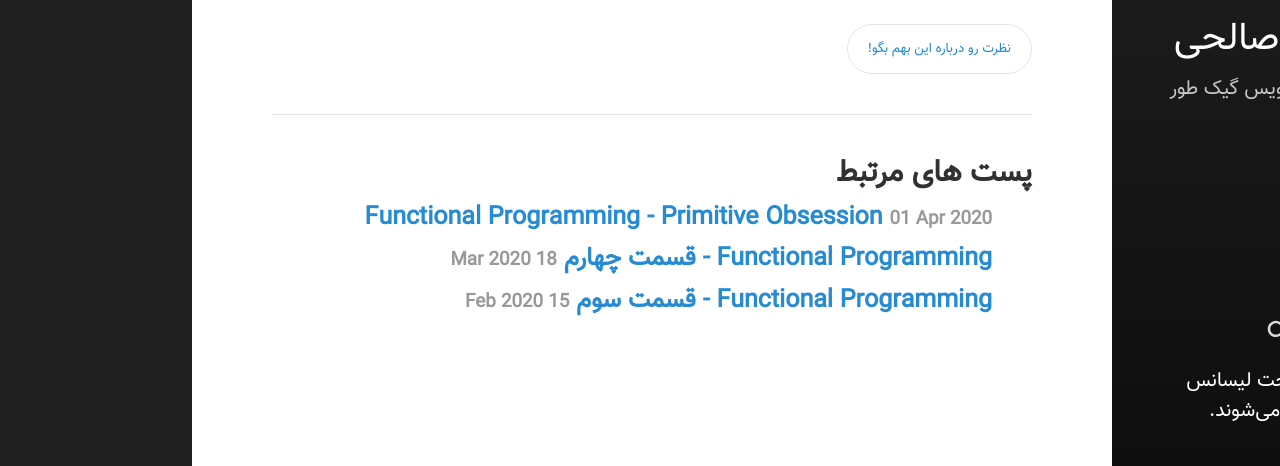
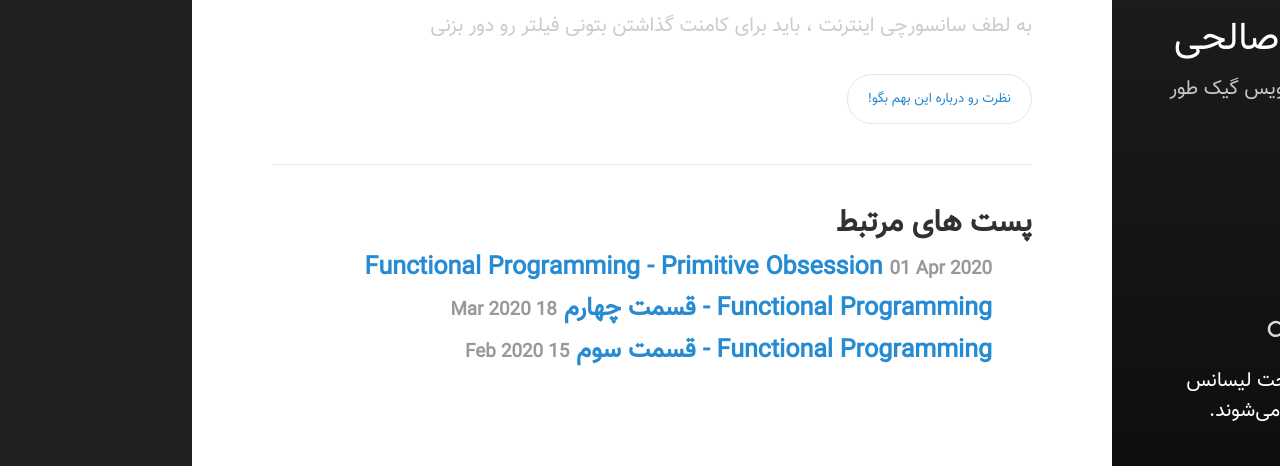
Before and after one commit to 1saeedsalehi/1saeedsalehi.github.io, a Jekyll site: the page built from _posts/2015-09-08-hidden-file.md, in a window 1280 px wide, cut to the strip 799-1265 px from the top of the page. Built offline with Jekyll 4.4.1, drawn with Linux system fonts in a browser that asks for light colours.

Commit message:
add description to comment

```diff
--- a/_includes/comments.html
+++ b/_includes/comments.html
@@ -1,6 +1,7 @@
 {% if page.comments != false %}
   <section class="comments">
     <h2>دیدگاه</h2>
+    <p style="color: #ccc;">به لطف سانسورچی اینترنت ، باید برای کامنت گذاشتن بتونی فیلتر رو دور بزنی</p>
     {% include disqus.html %}
   </section>
 {% endif %}
```
